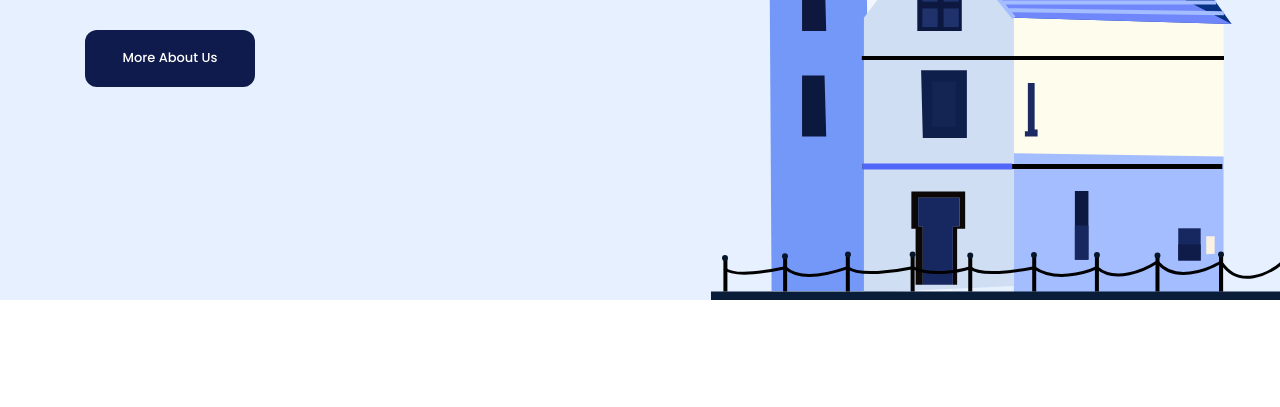
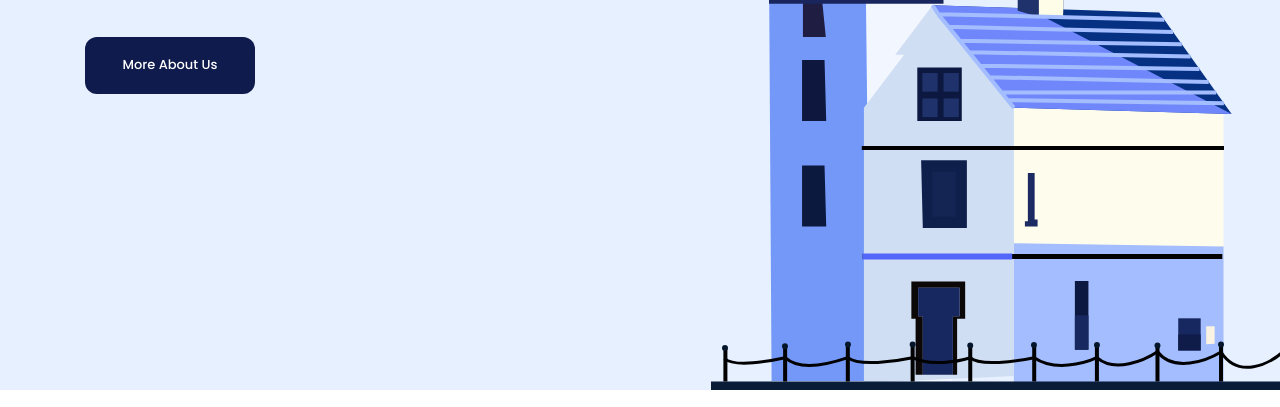
Before and after one commit to tranduy710/html_css-f8-figma01, a plain HTML site: page index.html in a window 1280 px wide. Shown: the part 500-907 px from the top of the page. Drawn offline with Linux system fonts and the light colour scheme.

Commit message:
sticky header

```diff
--- a/assets/css/style.css
+++ b/assets/css/style.css
@@ -51,7 +51,15 @@ a {
 }
 
 /*=============Header============= */
-.header {
+.fixed-header {
+    padding-top: 26px;
+    background: #e6f0ff;
+    position: sticky;
+    top: -26px;
+    z-index: 1;
+}
+
+.hero-wrap {
     position: relative;
     width: 100%;
     background: #e6f0ff;
@@ -61,7 +69,8 @@ a {
 .navbar {
     display: flex;
     align-items: center;
-    padding-top: 43px;
+    /* padding-top: 43px; */
+    padding: 12px 0;
 }
 
 .navbar ul {
@@ -97,7 +106,7 @@ a {
 }
 
 .hero {
-    margin-top: 130px;
+    padding-top: 130px;
 }
 .hero .info {
     width: 51%;
--- a/index.html
+++ b/index.html
@@ -14,8 +14,8 @@
     </head>
     <body>
         <main style="">
-            <!-- Header -->
-            <header class="header">
+
+            <header class="fixed-header">
                 <div class="content">
                     <nav class="navbar">
                         <!-- Logo -->
@@ -34,6 +34,11 @@
                             <a href="#!" class="btn action-btn">Sign up</a>
                         </div>
                     </nav>
+                </div>
+            </header>
+            <!-- Hero -->
+            <div class="hero-wrap">
+                <div class="content">
 
                     <div class="hero">
                         <div class="info">
@@ -56,7 +61,7 @@
                         />
                     </div>
                 </div>
-            </header>
+            </div>
 
             <!-- Client -->
             <div class="client">
```
